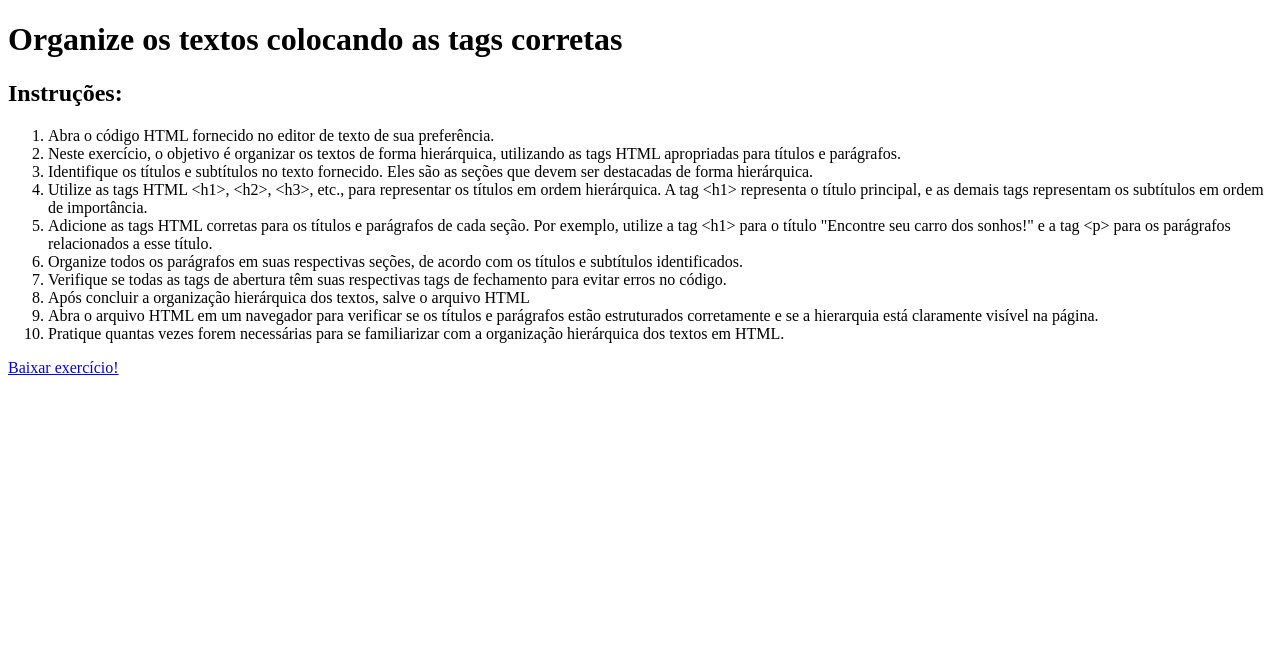
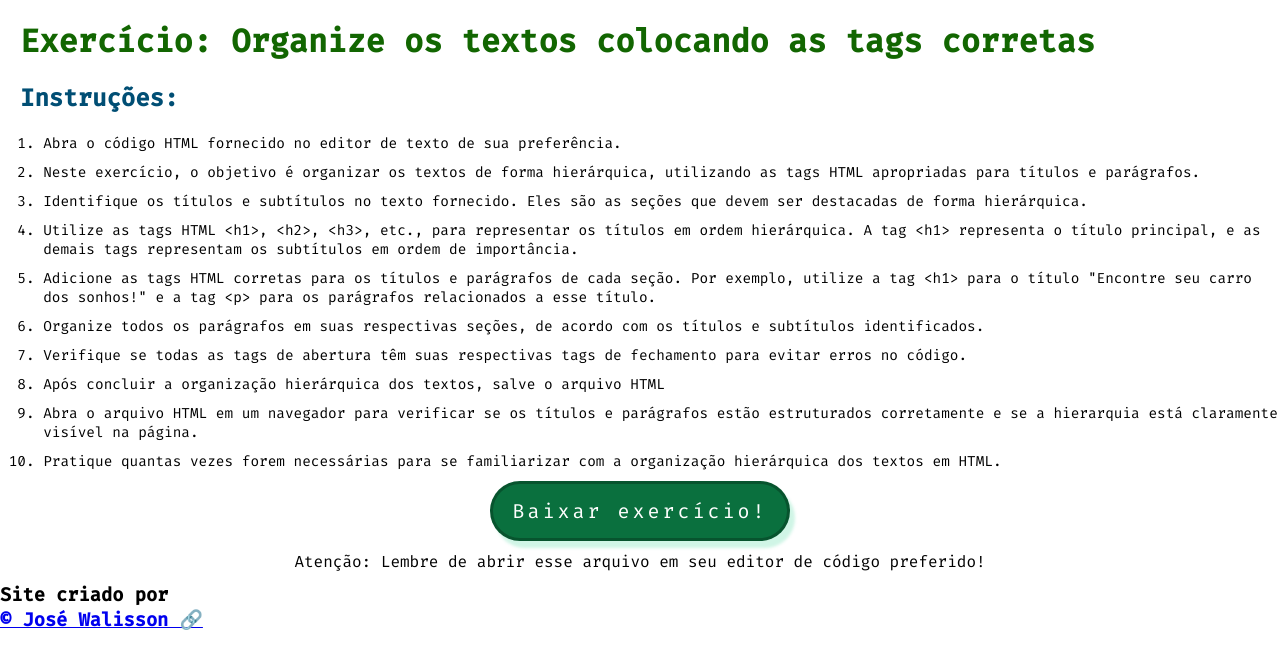
Before and after one commit to JoseWalisson/projeto-exercite-dev, a plain HTML site: page html5/exercicios/ex01.html in a window 1280 px wide. Drawn offline with Linux system fonts and the light colour scheme.

Commit message:
Ajustando espaço dos exercícios

```diff
--- a/html5/exercicios/ex01.html
+++ b/html5/exercicios/ex01.html
@@ -1,13 +1,18 @@
 <!DOCTYPE html>
-<html lang="en">
+<html lang="pt-br">
 <head>
     <meta charset="UTF-8">
     <meta name="viewport" content="width=device-width, initial-scale=1.0">
     <title>Organize os textos de forma hierárquica</title>
+    <link rel="stylesheet" href="html5/estilo-exercicios.css">
 </head>
 <body>
-    <h1>Organize os textos colocando as tags corretas</h1>
+    <header>
+        <h1>Exercício: Organize os textos colocando as tags corretas</h1>
         <h2>Instruções:</h2>
+    </header>
+
+    <main>
         <ol>
             <li>Abra o código HTML fornecido no editor de texto de sua preferência.</li>
 
@@ -28,9 +33,18 @@
             <li>Abra o arquivo HTML em um navegador para verificar se os títulos e parágrafos estão estruturados corretamente e se a hierarquia está claramente visível na página.</li>
 
             <li>Pratique quantas vezes forem necessárias para se familiarizar com a organização hierárquica dos textos em HTML.</li>
-
         </ol>
 
-    <a href="path" download="Exerc">Baixar exercício!</a>
+        <div id="container-button">
+            <button href="baixar-exercicios/Organize-os-textos-colocando-as-tags-corretas.html" download="Exercício-html">Baixar exercício!</button>
+            <p>Atenção: Lembre de abrir esse arquivo em seu editor de código preferido!</p>
+        </div>
+
+    </main>
+
+    <footer>
+        <h3>Site criado por <br> <a href="https://josewalisson.github.io/projeto-portfolio/" target="_blank">&copy; José Walisson &#x1F517;</a></h3>
+    </footer>
+
 </body>
 </html>
--- /dev/null
+++ b/html5/exercicios/html5/estilo-exercicios.css
@@ -0,0 +1,73 @@
+@charset "UTF-8";
+
+@import url('https://fonts.googleapis.com/css2?family=Fira+Code:wght@300;400;500&family=Roboto&display=swap');
+
+* {
+    margin: 0;
+    padding: 0;
+    font-family: 'Fira Code', monospace, sans-serif;
+}
+
+body::-webkit-scrollbar {
+    width: 25px;
+}
+
+body::-webkit-scrollbar-thumb {
+    background-color: #008000;
+    border: 1px solid #000000;
+    border-radius: 20px;
+}
+
+body::-webkit-scrollbar-track {
+    background-color: #004E74;
+}
+
+h1 {
+    color: #126601;
+}
+
+h2 {
+    color: #004E74;
+}
+
+h1, h2 {
+    margin: 20px 0 20px 20px;
+}
+
+ol li {
+    margin-left: 3em;
+    margin-bottom: 10px;
+    font-size: .9em;
+}
+
+#container-button {
+    display: flex;
+    justify-content: center;
+    align-items: center;
+    flex-direction: column;
+    gap: 10px;
+    margin-bottom: 10px;
+}
+
+#container-button button {
+    text-align: center;
+    box-shadow: 5px 7px 3px #19cf8334;
+    background-color: #0A703E;
+    color: #fff;
+    letter-spacing: 3px;
+    font-size: 20px;
+    cursor: pointer;
+    width: 300px;
+    height: 60px;
+    border: 3px solid #00000041;
+    border-radius: 30px;
+    transition: .3s;
+}
+
+.buttons > button:hover {
+    border: 3px solid #0000008c;
+}
+
+footer {
+
+}
```
Lines whose indentation alone changed are shown as unchanged.
